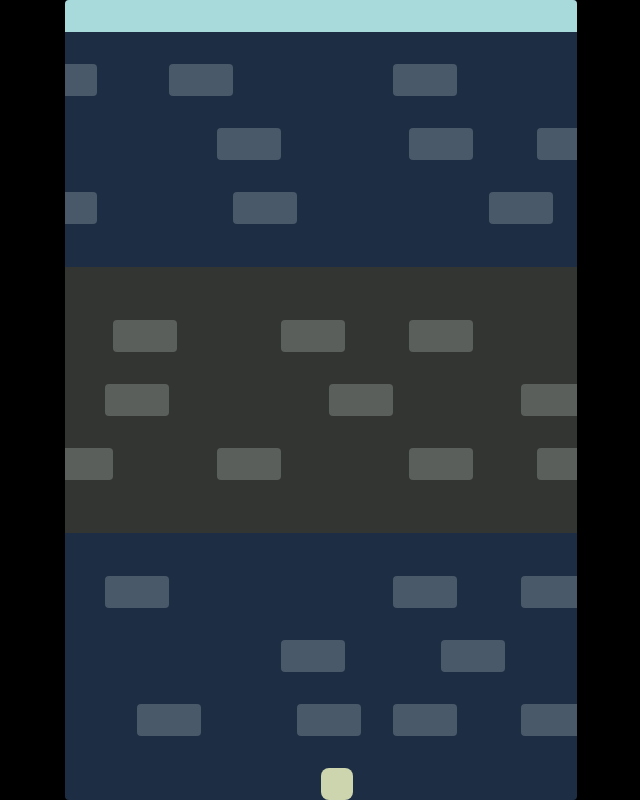
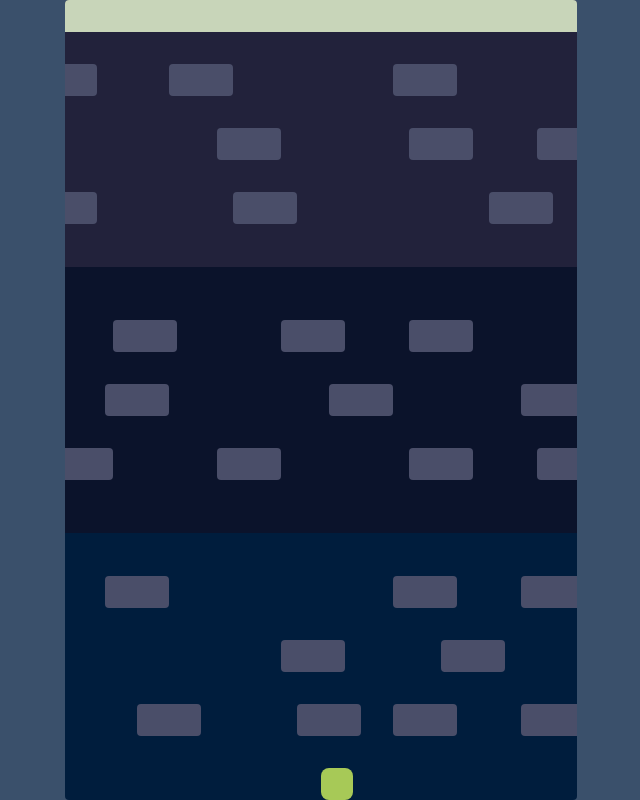
Before and after one commit to lousousa/frogger-game, a Vue app: page / in a window 1280 px wide. Shown: the whole page, without its empty margins (319-959 px from the left). Built offline with nearby package versions, Linux system fonts and the light colour scheme.

Commit message:
refactor theme

```diff
--- a/src/assets/base.css
+++ b/src/assets/base.css
@@ -1,8 +1,3 @@
-/* color palette from <https://github.com/vuejs/theme> */
-:root {
-  --vt-c-white: #ffffff;
-}
-
 * {
   box-sizing: border-box;
   font-family: Inter, -apple-system, BlinkMacSystemFont, 'Segoe UI', Roboto, Oxygen, Ubuntu,
--- a/src/assets/main.css
+++ b/src/assets/main.css
@@ -1 +1,12 @@
 @import './base.css';
+
+:root {
+  --color-page: #3a506b;
+  --color-background-1: #22223b;
+  --color-background-2: #0b132b;
+  --color-background-3: #001d3d;
+  --color-player: #a7c957;
+  --color-player-dead: #ef233c;
+  --color-foe-1: #4a4e69;
+  --color-checkpoint: #c8d5b9;
+}
--- a/src/components/Checkpoint.vue
+++ b/src/components/Checkpoint.vue
@@ -34,7 +34,7 @@
 
 <style lang="scss" scoped>
   .checkpoint {
-    background-color: #a8dadc;
+    background-color: var(--color-checkpoint);
     width: 100%;
     height: 32px;
     position: absolute;
--- a/src/components/Game.vue
+++ b/src/components/Game.vue
@@ -161,11 +161,15 @@
     display: flex;
     justify-content: center;
     align-items: center;
-    background-color: #000;
+    background-color: var(--color-page);
   }
 
   .game-component {
-    background: linear-gradient(#1d2d44 33.33%, #333533 33.33%, #333533 66.66%, #1d2d44 66.66%);
+    background: linear-gradient(
+      var(--color-background-1) 33.33%,
+      var(--color-background-2) 33.33%,
+      var(--color-background-2) 66.66%,
+      var(--color-background-3) 66.66%);
     position: relative;
     overflow: hidden;
     border-radius: 4px;
--- a/src/components/Player.vue
+++ b/src/components/Player.vue
@@ -69,7 +69,7 @@
 <style lang="scss" scoped>
   .player {
     border-radius: 8px;
-    background-color: #ccd5ae;
+    background-color: var(--color-player);
     position: absolute;
     top: calc(24 * 32px);
     left: calc(8 * 32px);
@@ -78,7 +78,7 @@
     height: 32px;
 
     &.-is-dead {
-      background-color: #e63946;
+      background-color: var(--color-player-dead);
     }
   }
 </style>
--- a/src/components/PrimaryFoe.vue
+++ b/src/components/PrimaryFoe.vue
@@ -90,8 +90,7 @@
 
 <style lang="scss" scoped>
   .primary-foe {
-    background-color: #cfdbd5;
-    opacity: .25;
+    background-color: var(--color-foe-1);
     width: 64px;
     height: 32px;
     border-radius: 4px;
```
